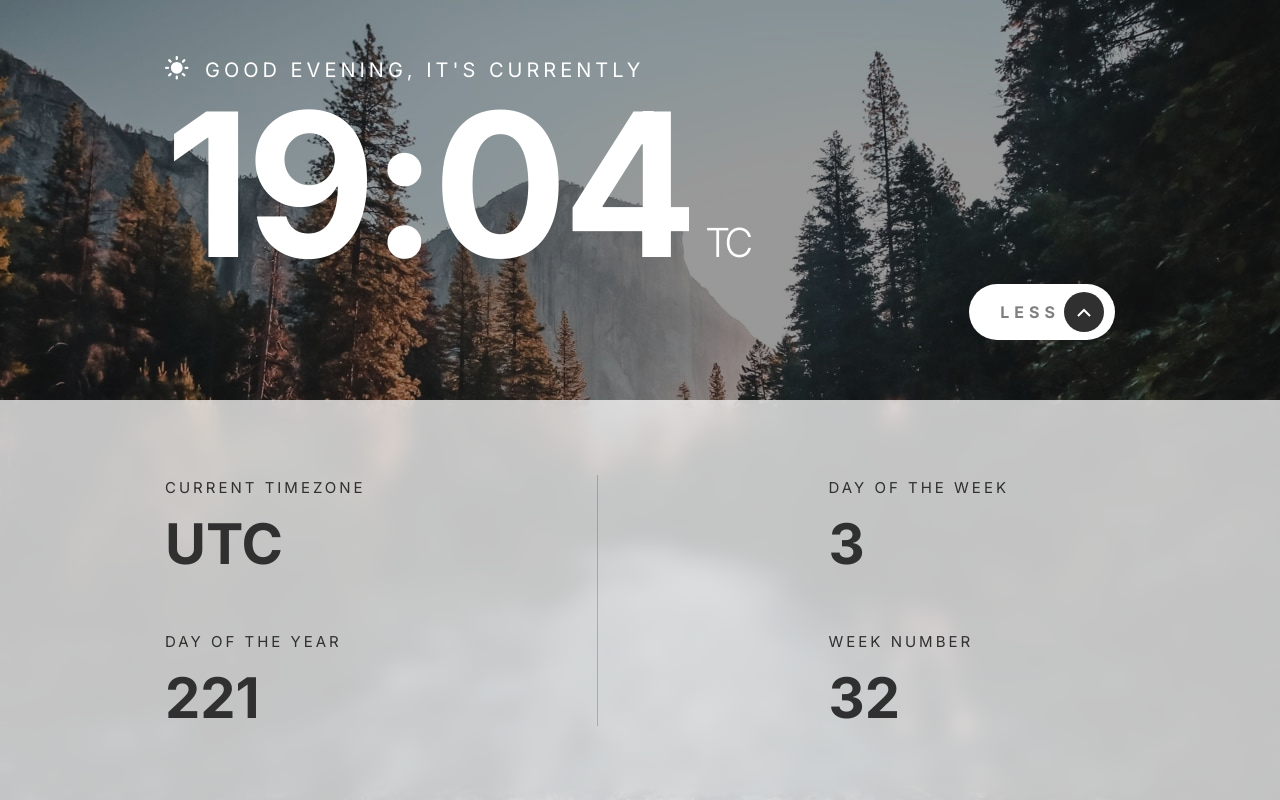
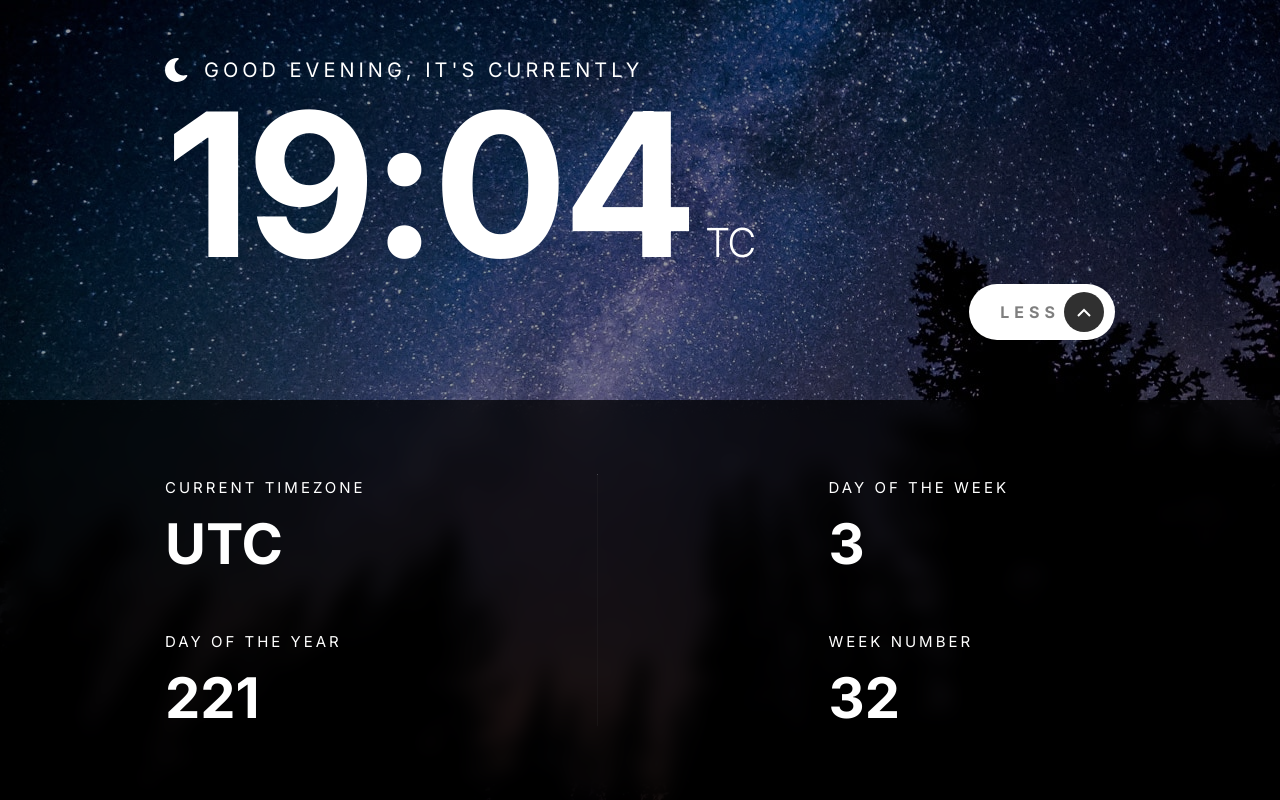
Before and after one commit to GustavoJuvino/Clock-App, a Next.js app: page / in a window 1280 px wide. Both pictures are taken after a click on the button "MORE". Built offline with nearby package versions, Linux system fonts and the light colour scheme; no server answers.

Commit message:
feat: custom design when it's evening

```diff
--- a/src/app/components/CurrentTime.tsx
+++ b/src/app/components/CurrentTime.tsx
@@ -44,14 +44,13 @@ const CurrentTime = () => {
         "
       >
         {time}
-
         <span
           className="
             ml-3
-            text-[15px]
+            text-[18px]
             font-light
-            max-sm:tracking-tighter
-            sm:text-[24px]
+            tracking-tighter
+            sm:text-[20px]
             md:text-[32px]
             xl:text-[40px]
           "
--- a/src/app/components/DisplayTime.tsx
+++ b/src/app/components/DisplayTime.tsx
@@ -1,20 +1,20 @@
 'use client'
 
-import React, { useEffect, useState } from 'react'
+import React, { useEffect } from 'react'
 import CurrentTime from './CurrentTime'
-import { Refresh, Sun } from '../../../public/assets/svgs'
+import { Moon, Sun } from '../../../public/assets/svgs'
 import { useGlobalContext } from '../context/store'
 import Location from './Location'
+import Quotes from './Quotes'
+
+const today = new Date()
+const formatToday = new Intl.DateTimeFormat('en-us', {
+  dayPeriod: 'short',
+})
+export const dayPeriod = formatToday.format(today)
 
 const DisplayTime = () => {
-  const [message, setMessage] = useState<string>()
-  const { infosContainer } = useGlobalContext()
-
-  const today = new Date()
-  const formatToday = new Intl.DateTimeFormat('en-us', {
-    dayPeriod: 'short',
-  })
-  const dayPeriod = formatToday.format(today)
+  const { infosContainer, message, setMessage } = useGlobalContext()
 
   useEffect(() => {
     switch (dayPeriod) {
@@ -29,7 +29,7 @@ const DisplayTime = () => {
         setMessage('Morning')
         break
     }
-  }, [dayPeriod])
+  }, [setMessage])
 
   return (
     <section
@@ -40,32 +40,11 @@ const DisplayTime = () => {
           w-auto
           flex-col
           max-sm:ml-[26px]
-          sm:mx-16
+          sm:ml-16
           xl:mx-[165px]
         "
     >
-      <div
-        data-infos-actived={infosContainer}
-        className="
-          z-50
-          mt-14
-          h-auto
-          w-auto
-          data-[infos-actived=true]:hidden
-          mobile:w-[324px]
-          md:w-[573px]
-        "
-      >
-        <div className="flex">
-          <p className="w-[90%] text-[12px] leading-[22px] sm:w-full sm:text-base">
-            “The science of operations, as derived from mathematics more
-            especially, is a science of itself, and has its own abstract truth
-            and value.”
-          </p>
-          <Refresh className="mt-2 sm:mt-4" />
-        </div>
-        <h5 className="mt-[13px] text-[12px] sm:text-lg">Ada Lovelace</h5>
-      </div>
+      <Quotes />
 
       <section
         id="display_clock"
@@ -84,8 +63,8 @@ const DisplayTime = () => {
         "
       >
         <section>
-          <div className="flex gap-x-4">
-            <Sun />
+          <div className="flex items-center gap-x-4">
+            {message === 'Evening' ? <Moon /> : <Sun />}
             <h4 className="flex text-[12px] uppercase max-md:tracking-[3.6px] max-mobile:hidden sm:text-base md:text-xl">
               {`Good ${message}, it's currently`}
             </h4>
--- a/src/app/components/Infos.tsx
+++ b/src/app/components/Infos.tsx
@@ -4,7 +4,7 @@ import React, { useEffect, useState } from 'react'
 import { useGlobalContext } from '../context/store'
 
 const Infos = () => {
-  const { infosContainer } = useGlobalContext()
+  const { infosContainer, message } = useGlobalContext()
   const [timezoneArea, setTimezoneArea] = useState<string>()
 
   useEffect(() => {
@@ -28,14 +28,17 @@ const Infos = () => {
   if (infosContainer)
     return (
       <section
-        id="infos_container"
+        data-dayperiod={message}
+        id={message === 'Evening' ? 'evening' : 'day'}
         className="
           absolute
           bottom-0
           z-50
           h-[256px]
           w-full
-          text-darker-gunpowder-gray
+          data-[dayPeriod='Afternoon']:text-darker-gunpowder-gray
+          data-[dayPeriod='Evening']:text-white
+          data-[dayPeriod='Morning']:text-darker-gunpowder-gray
           sm:h-[440px]
           md:h-[400px]
         "
--- a/src/app/components/Location.tsx
+++ b/src/app/components/Location.tsx
@@ -1,4 +1,5 @@
 'use client'
+
 import React, { useCallback, useEffect, useState } from 'react'
 import { useGlobalContext } from '../context/store'
 import Button from './Button'
--- a/src/app/components/Main.tsx
+++ b/src/app/components/Main.tsx
@@ -1,21 +1,43 @@
 'use client'
+
+import React, { useEffect, useState } from 'react'
 import Image from 'next/image'
-import React from 'react'
 import Infos from './Infos'
 import DisplayTime from './DisplayTime'
+import { useGlobalContext } from '../context/store'
 
 const Main = () => {
+  const [backgroundURL, setBackgroundURL] = useState<string>()
+  const { message } = useGlobalContext()
+
+  useEffect(() => {
+    switch (message) {
+      case 'Morning':
+      case 'Afternoon':
+        setBackgroundURL('daytime')
+        break
+      case 'Evening':
+        setBackgroundURL('nighttime')
+        break
+    }
+  }, [message])
+
   return (
     <section className="text-white">
       <div className="absolute z-40 h-full w-full bg-black opacity-40" />
+
+      {!backgroundURL ? (
+        <h1 className=" absolute z-50">Loading Image...</h1>
+      ) : (
         <Image
           width={1440}
           height={800}
           alt="background-image"
-        src={`/assets/desktop/bg-image-daytime.jpg`}
+          src={`/assets/desktop/bg-image-${backgroundURL}.jpg`}
           className="absolute z-30 h-full w-full object-cover"
           priority={true}
         />
+      )}
 
       <DisplayTime />
 
--- /dev/null
+++ b/src/app/components/Quotes.tsx
@@ -0,0 +1,70 @@
+'use client'
+
+import React, { useCallback, useEffect, useState } from 'react'
+import { Refresh } from '../../../public/assets/svgs'
+import { useGlobalContext } from '../context/store'
+
+interface quotesProps {
+  content: string
+  author: string
+}
+
+const Quotes = () => {
+  const [loading, setLoading] = useState<boolean>()
+  const [quote, setQuote] = useState<quotesProps[]>()
+  const { infosContainer } = useGlobalContext()
+
+  const getQuotes = useCallback(() => {
+    const fetchData = async () => {
+      setLoading(true)
+
+      try {
+        const response = await fetch('https://api.quotable.io/quotes/random')
+        const data = await response.json()
+        setQuote(data)
+      } catch (error) {
+        console.log(error)
+      } finally {
+        setLoading(false)
+      }
+    }
+
+    fetchData()
+  }, [])
+
+  useEffect(() => {
+    getQuotes()
+  }, [getQuotes])
+
+  if (loading) return <h1>Loading Quotes...</h1>
+  else
+    return (
+      <div
+        data-infos-actived={infosContainer}
+        className="
+            z-50
+            mt-14
+            h-auto
+            w-auto
+            data-[infos-actived=true]:hidden
+            mobile:w-[324px]
+            md:w-[573px]
+        "
+      >
+        <div className="flex">
+          <p className="w-[90%] text-[12px] leading-[22px] sm:w-full sm:text-base">
+            {quote && quote[0].content}
+          </p>
+          <Refresh
+            onClick={() => getQuotes()}
+            className="mt-2 cursor-pointer max-sm:ml-1 sm:mt-4"
+          />
+        </div>
+        <h5 className="mt-[13px] text-[12px] sm:text-lg">
+          {quote && quote[0].author}
+        </h5>
+      </div>
+    )
+}
+
+export default Quotes
--- a/src/app/context/store.tsx
+++ b/src/app/context/store.tsx
@@ -11,20 +11,29 @@ import {
 interface ContextProps {
   infosContainer: boolean
   setInfosContainer: Dispatch<SetStateAction<boolean>>
+
+  message: string
+  setMessage: Dispatch<SetStateAction<string>>
 }
 
 const GlobalContext = createContext<ContextProps>({
   infosContainer: false,
   setInfosContainer: (): boolean => true,
+
+  message: '',
+  setMessage: (): string => '',
 })
 
 // eslint-disable-next-line @typescript-eslint/ban-ts-comment
 // @ts-ignore
 export const GlobalContextProvider = ({ children }) => {
   const [infosContainer, setInfosContainer] = useState(false)
+  const [message, setMessage] = useState('')
 
   return (
-    <GlobalContext.Provider value={{ infosContainer, setInfosContainer }}>
+    <GlobalContext.Provider
+      value={{ infosContainer, setInfosContainer, message, setMessage }}
+    >
       {children}
     </GlobalContext.Provider>
   )
--- a/src/app/globals.css
+++ b/src/app/globals.css
@@ -17,12 +17,15 @@ ul, li{
   margin: 0px;
 }
 
-#infos_container {
+#day {
   background-color: rgba(255, 255, 255, 0.75);
   backdrop-filter: blur(10px);
 }
 
-
+#evening {
+  background-color: rgba(0, 0, 0, 0.75);
+  backdrop-filter: blur(10px);
+}
 
 @media (max-height: 750px) {
   #display_clock[data-infos-actived="true"] {
```
Lines whose indentation alone changed are shown as unchanged.
